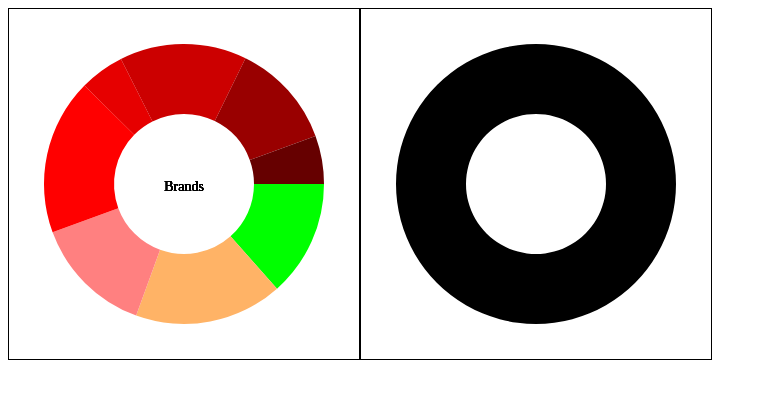
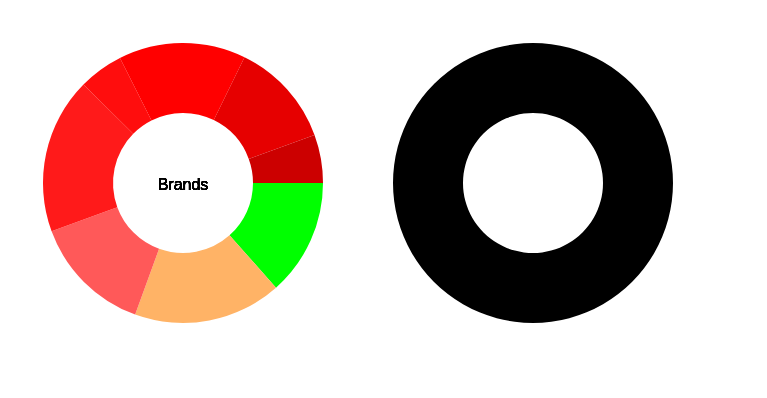
Before and after one commit to MartvdZalm/PieChart, a Vue app: page / in a window 1280 px wide. Shown: the top 398 px of the page, without its empty margins (0-767 px from the left). Built offline with nearby package versions, Linux system fonts and the light colour scheme.

Commit message:
PieChart.vue
Text, Color, and more.

```diff
--- a/src/components/PieChart.vue
+++ b/src/components/PieChart.vue
@@ -10,17 +10,20 @@
           class="chart-piece"
         ></path>
         <g v-if="!showHoverValues">
-          <text v-if="nameIsShort(name)" text-anchor="middle" font-size="14" dy="7">{{ name }}</text>
+          <text v-if="nameIsShort(name)" text-anchor="middle" :font-size="fontSize" dy="7" font-family="Arial">{{ name }}</text>
 
           <g v-if="!nameIsShort(name)">
-            <g v-for="(part, index) in getParts(name)" :key="index">
-              <text text-anchor="middle" font-size="14" :dy="20 * index">{{ part }}</text>
-            </g>
+              <text v-for="(part, index) in getParts(name)" :key="index"
+                text-anchor="middle"
+                :font-size="fontSize"
+                :dy="getDY(getParts(name).length, index)" font-family="Arial">
+                {{ part }}
+              </text>
           </g>
         </g>
         <g v-if="showHoverValues">
-          <text text-anchor="middle" font-size="15" dy="0">{{ hoverValue }}</text>
-          <text text-anchor="middle" font-size="11" dy="20">{{ hoverDate }}</text>
+          <text text-anchor="middle" :font-size="fontSize" dy="0" font-family="Arial">{{ hoverValue }}</text>
+          <text text-anchor="middle" :font-size="fontSize" dy="20" font-family="Arial">{{ hoverDate }}</text>
         </g>
       </g>
     </g>
@@ -33,6 +36,10 @@ export default {
     name: {
       type: String,
       default: '',
+    },
+    fontSize: {
+      type: Number,
+      default: 16,
     },
     positive: {
       type: Boolean,
@@ -150,17 +157,7 @@ export default {
       return { x, y };
     },
     getColor(date) {
-      // const dataKeys = Object.keys(this.pieData);
-      // const oldestDate = new Date(Math.min(...dataKeys.map((key) => new Date(key)))).getTime();
-      // const newestDate = new Date(Math.max(...dataKeys.map((key) => new Date(key)))).getTime();
-      // const targetDate = new Date(date).getTime();
-
       const daysDifference = Math.floor((new Date() - new Date(date)) / (1000 * 60 * 60 * 24));
-
-      // const timeRange = newestDate - oldestDate;
-      // const targetTimePassed = targetDate - oldestDate;
-      // const percentagePassed = (targetTimePassed / timeRange) * 100;
-
       let lightness;
       let hue;
 
@@ -174,7 +171,7 @@ export default {
           hue = 30;
         } else {
           let value = daysDifference - 8;
-          lightness = 80 - (value * 5);
+          lightness = 70 - (value * 2.5);
           hue = 0;
         }
       } else {
@@ -187,7 +184,7 @@ export default {
           hue = 30;
         } else {
           let value = daysDifference - 8;
-          lightness = 50 - (value * 5);
+          lightness = 60 - (value * 2);
           hue = 120;
         }
       }
@@ -207,7 +204,7 @@ export default {
     },
     nameIsShort(name) {
       if (name.includes('_')) {
-        if (name.length > 12) {
+        if (name.length > (this.width / 15) - this.fontSize) {
           return false;
         }
       }
@@ -215,26 +212,47 @@ export default {
     },
     getParts(str) {
       if (!this.nameIsShort(str)) {
-        const words = str.split('_');
-        let parts = [];
-        for (let i = 0; i < words.length; i++) {
-          parts[i] = words[i];
+        const substrings = str.split('_');
+        const result = [];
+        let currentSubstring = '';
+
+        for (let i = 0; i < substrings.length; i++) {
+          const substring = substrings[i];
+
+          if (currentSubstring.length + substring.length + 1 < (this.width / 15) - (this.fontSize / 2)) {
+            if (currentSubstring !== '') {
+              currentSubstring += '_' + substring;
+            } else {
+              currentSubstring = substring;
+            }
+          } else {
+            if (currentSubstring !== '') {
+              result.push(currentSubstring);
+              currentSubstring = substring;
+            } else {
+              currentSubstring = substring;
+            }
+          }
         }
-        return parts;
+
+        if (currentSubstring !== '') {
+          result.push(currentSubstring);
+        }
+
+        return result;
       }
     },
-  },
-  computed: {
-
+    getDY(totalParts, currentIndex) {
+      const lineHeight = 20;
+      const totalHeight = totalParts * lineHeight;
+      const yOffset = (lineHeight / 2) - (totalHeight / 2) + 10;
+      return yOffset + currentIndex * lineHeight;
+    },
   },
 };
 </script>
 
 <style scoped>
-.piechart {
-  border: 1px solid black;
-}
-
 .chart-piece {
   transition: transform 0.2s ease-out;
 }
```
